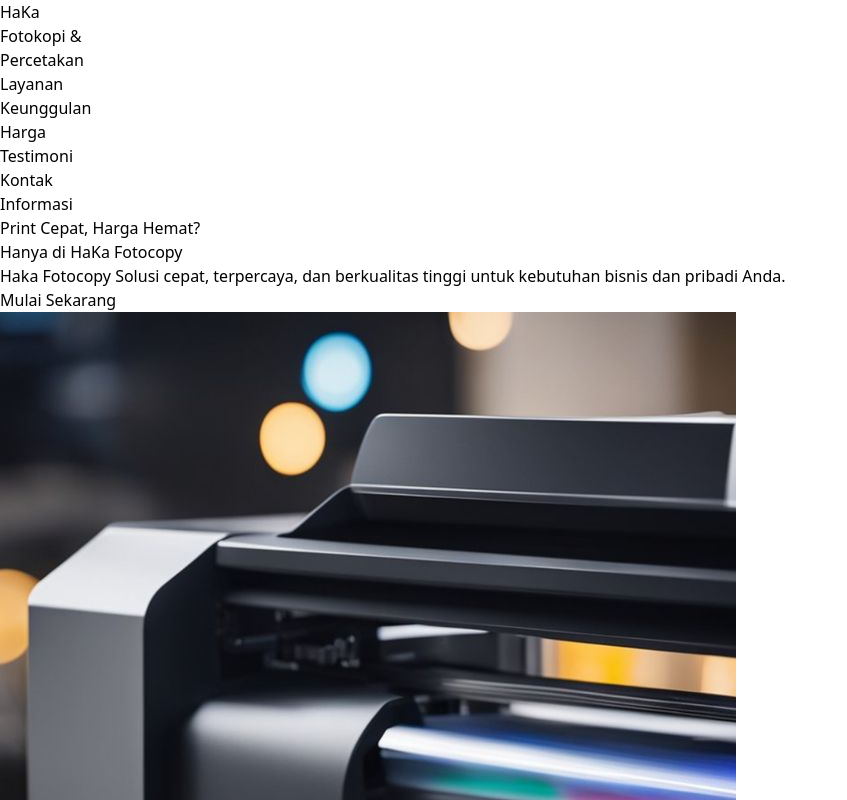
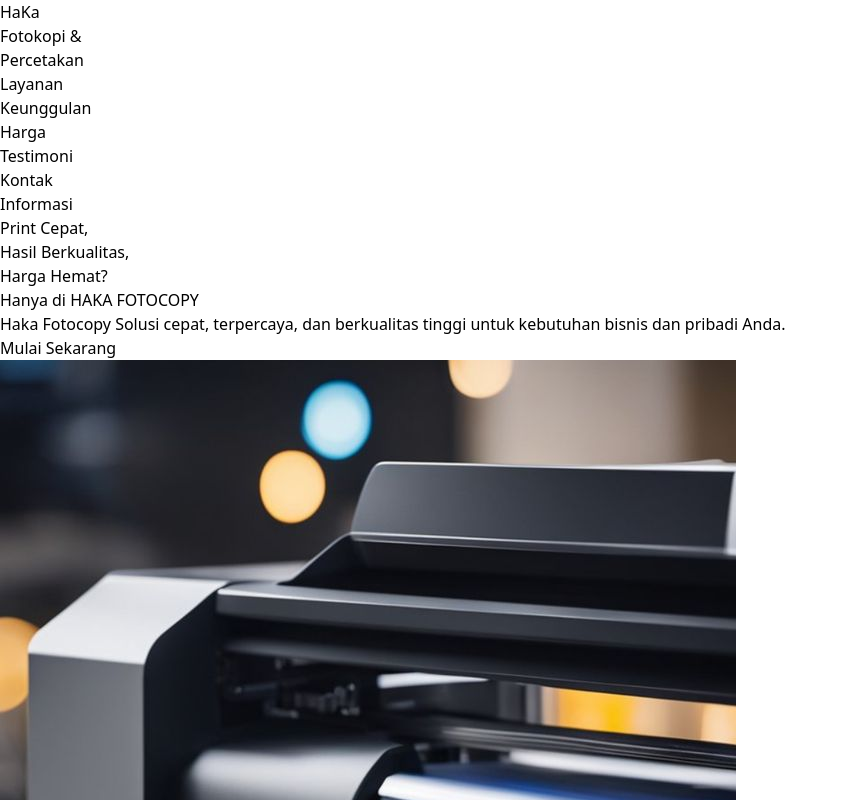
Before and after one commit to AuroraBAE/PercetakanHaKa, a React (Vite) app: page / in a window 1280 px wide. Shown: the top 800 px of the page, without its empty margins (0-847 px from the left). Built offline with nearby package versions, Linux system fonts and the light colour scheme.

Commit message:
update informasi

```diff
--- a/src/Home.jsx
+++ b/src/Home.jsx
@@ -71,8 +71,10 @@ export default function Home() {
           {/* Left Content */}
           <div className="md:w-1/2 mb-10 md:mb-0">
             <h1 className="text-4xl md:text-5xl font-bold mb-6 leading-tight">
-              Print Cepat, Harga Hemat? <br />
-              Hanya di HaKa Fotocopy
+              Print Cepat, <br/>
+              Hasil Berkualitas, <br />
+              Harga Hemat? <br />
+              Hanya di HAKA FOTOCOPY
             </h1>
             <p className="text-lg mb-6 text-gray-200">
               Haka Fotocopy Solusi cepat, terpercaya, dan berkualitas tinggi untuk kebutuhan bisnis dan pribadi Anda.
```
